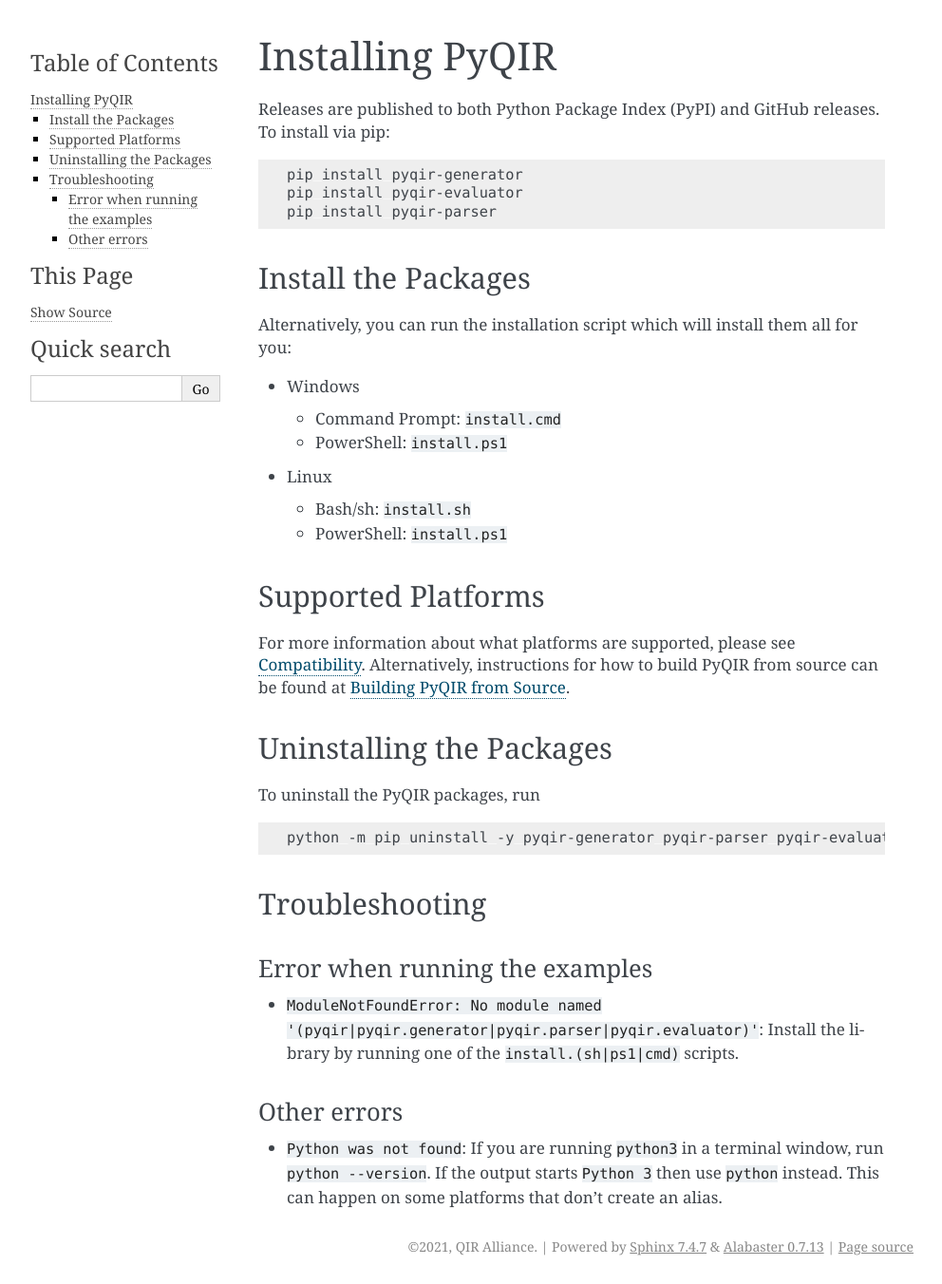
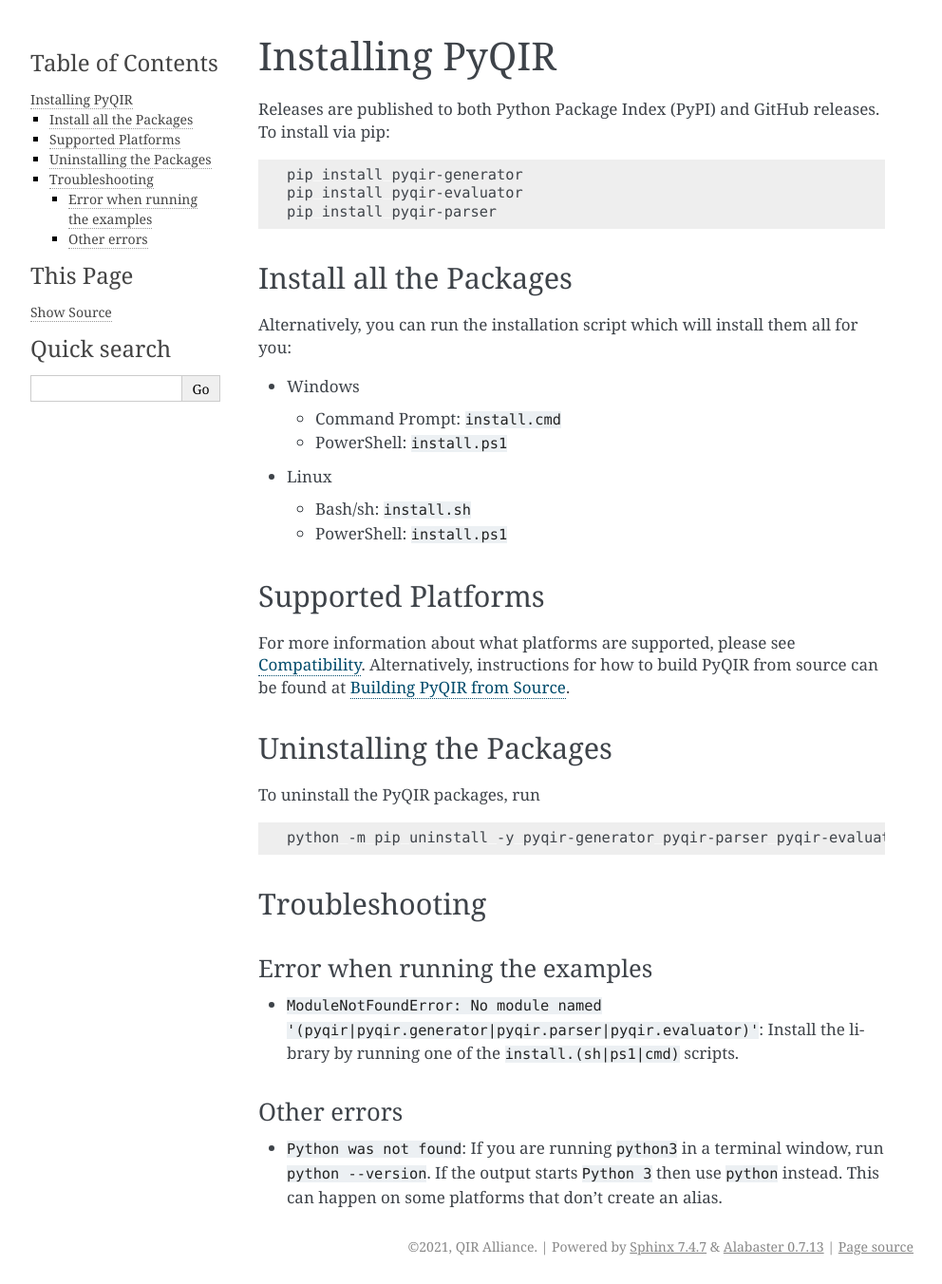
Before and after one commit to qir-alliance/pyqir, a Sphinx documentation site: the page built from docs/getting-started/installing.md, in a window 1280 px wide. Shown: the whole page at 95% size, without its empty margins (148-1140 px from the left). Built offline with Sphinx 7.4.7, drawn with Linux system fonts in a browser that asks for light colours.

Commit message:
Fixing lint and installing all clarification

````diff
--- a/docs/getting-started/installing.md
+++ b/docs/getting-started/installing.md
@@ -8,7 +8,7 @@
 pip install pyqir-parser
 ```
 
-### Install the Packages
+## Install all the Packages
 
 Alternatively, you can run the installation script which will install them all for you:
 
````
